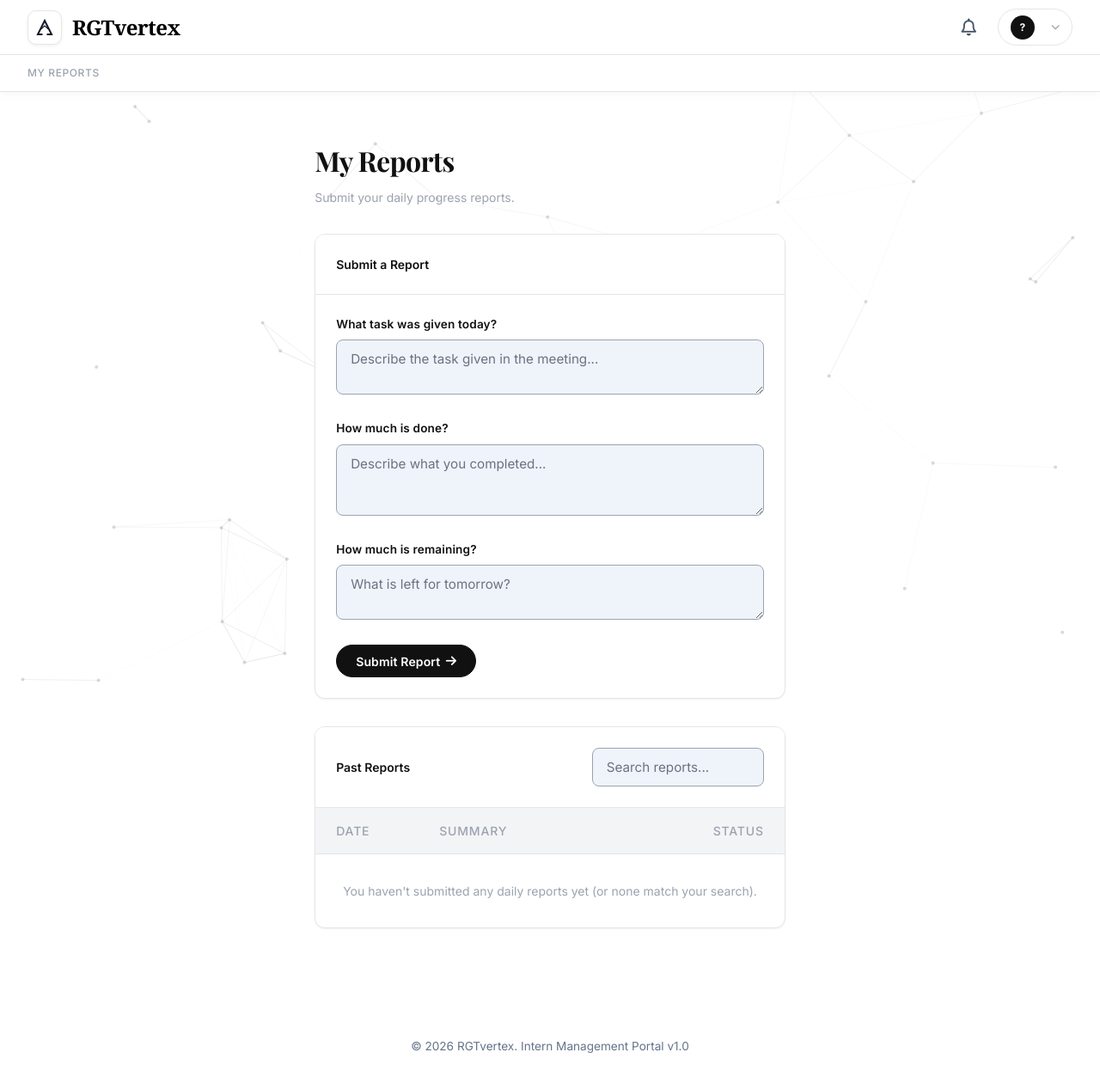
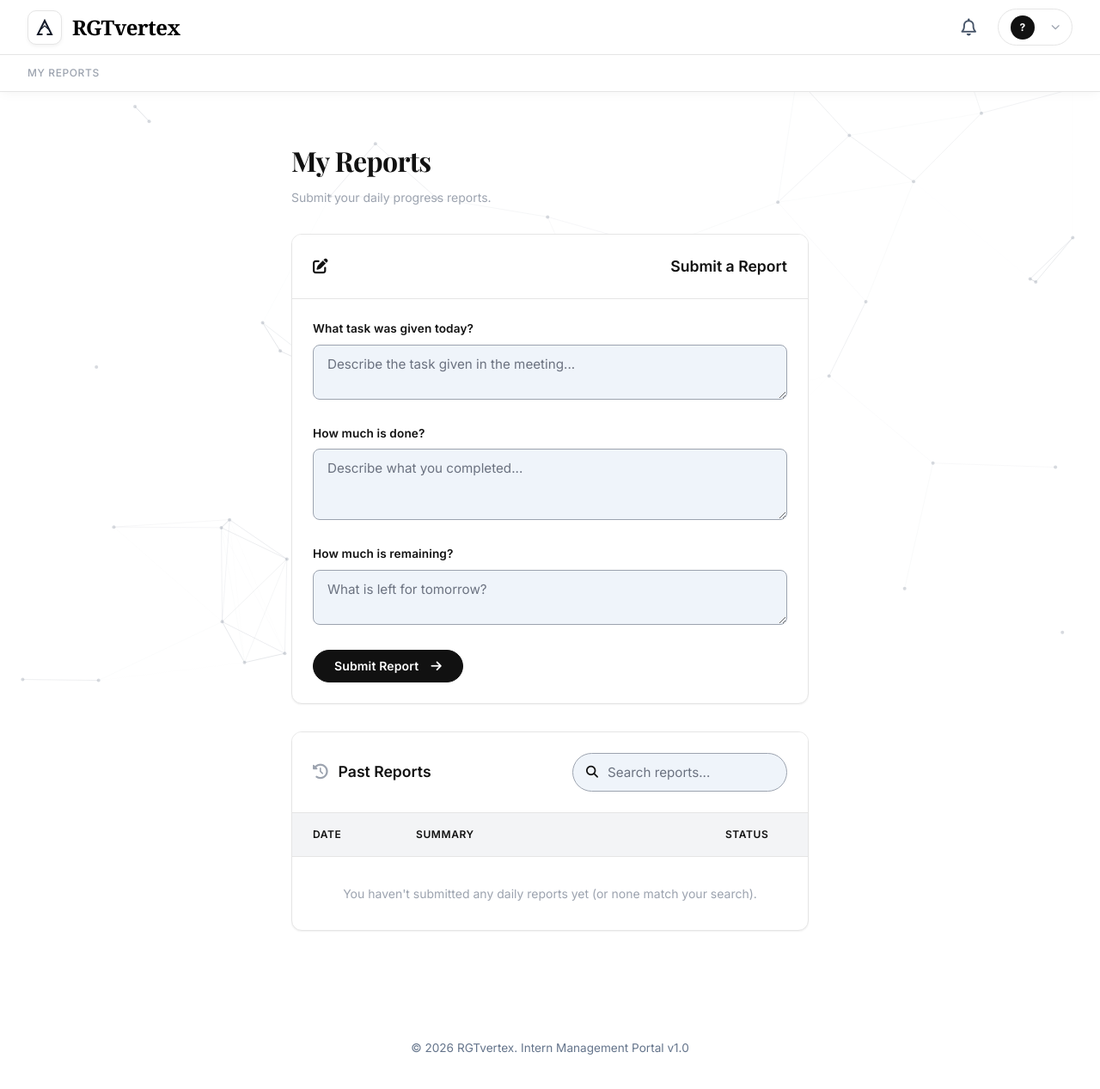
Before and after one commit to RGTvertex-web/Attendance-Portal-try, a Python web app: template templates/intern/reports.html in a window 1280 px wide. Shown: the whole page at 86% size. Before the commit the page ends 1225 px from the top, so only its background shows below. Run offline with Jinja, Linux system fonts and the light colour scheme; the template is opened without the code that fills it, so the values that code supplies are empty; some libraries are stand-ins or nearby versions.

Commit message:
Update reports.html

```diff
--- a/templates/intern/reports.html
+++ b/templates/intern/reports.html
@@ -13,31 +13,31 @@
   </div>
 
   <div class="card" style="margin-bottom: 2rem;">
-    <div class="card-header" style="border-bottom: 1px solid var(--color-border); padding: 1.5rem; font-weight: 600;">
-      Submit a Report
+    <div class="card-header" style="border-bottom: 1px solid var(--color-border); padding: 1.5rem; font-weight: 600; font-size: 1.1rem; display: flex; align-items: center; gap: 0.75rem;">
+      <i class="fa-solid fa-pen-to-square text-primary"></i> Submit a Report
     </div>
     <div class="card-body" style="padding: 1.5rem;">
       <form method="POST" action="{{ url_for('intern.submit_report') }}" novalidate>
         <input type="hidden" name="csrf_token" value="{{ csrf_token() }}">
         <input type="hidden" name="source_page" value="reports">
 
-        <div class="form-group">
-          <label class="form-label" for="task_given">What task was given today?</label>
-          <textarea id="task_given" name="task_given" class="form-control" rows="2" placeholder="Describe the task given in the meeting..." required>{% if today_report %}{{ today_report.report_data.given }}{% endif %}</textarea>
-        </div>
-
-        <div class="form-group">
-          <label class="form-label" for="task_done">How much is done?</label>
-          <textarea id="task_done" name="task_done" class="form-control" rows="3" placeholder="Describe what you completed..." required>{% if today_report %}{{ today_report.report_data.done }}{% endif %}</textarea>
+        <div class="form-group mb-4">
+          <label class="form-label" for="task_given" style="font-weight: 600;">What task was given today?</label>
+          <textarea id="task_given" name="task_given" class="form-control" rows="2" placeholder="Describe the task given in the meeting..." required style="resize: vertical;">{% if today_report %}{{ today_report.report_data.given }}{% endif %}</textarea>
         </div>
 
         <div class="form-group mb-4">
-          <label class="form-label" for="task_remaining">How much is remaining?</label>
-          <textarea id="task_remaining" name="task_remaining" class="form-control" rows="2" placeholder="What is left for tomorrow?" required>{% if today_report %}{{ today_report.report_data.remaining }}{% endif %}</textarea>
+          <label class="form-label" for="task_done" style="font-weight: 600;">How much is done?</label>
+          <textarea id="task_done" name="task_done" class="form-control" rows="3" placeholder="Describe what you completed..." required style="resize: vertical;">{% if today_report %}{{ today_report.report_data.done }}{% endif %}</textarea>
         </div>
 
-        <button type="submit" class="btn btn-primary">
-          {% if today_report %}Update Report{% else %}Submit Report{% endif %} <i class="fa-solid fa-arrow-right"></i>
+        <div class="form-group mb-4">
+          <label class="form-label" for="task_remaining" style="font-weight: 600;">How much is remaining?</label>
+          <textarea id="task_remaining" name="task_remaining" class="form-control" rows="2" placeholder="What is left for tomorrow?" required style="resize: vertical;">{% if today_report %}{{ today_report.report_data.remaining }}{% endif %}</textarea>
+        </div>
+
+        <button type="submit" class="btn btn-primary" style="padding: 0.6rem 1.5rem;">
+          {% if today_report %}Update Report{% else %}Submit Report{% endif %} <i class="fa-solid fa-arrow-right" style="margin-left: 0.5rem;"></i>
         </button>
       </form>
     </div>
@@ -45,38 +45,44 @@
 
   <div class="card">
     <div class="card-header" style="border-bottom: 1px solid var(--color-border); padding: 1.5rem; display: flex; justify-content: space-between; align-items: center; flex-wrap: wrap; gap: 1rem;">
-      <span style="font-weight: 600;">Past Reports</span>
+      <div style="font-weight: 600; font-size: 1.1rem; display: flex; align-items: center; gap: 0.75rem;">
+        <i class="fa-solid fa-clock-rotate-left text-muted"></i> Past Reports
+      </div>
       <form method="GET" action="{{ url_for('intern.reports') }}" style="display: flex; gap: 0.5rem; align-items: center;">
-        <input type="text" name="search" class="form-control" placeholder="Search reports..." value="{{ search }}" style="width: 200px;" onblur="this.form.submit()">
+        <div style="position: relative;">
+          <i class="fa-solid fa-search" style="position: absolute; left: 1rem; top: 50%; transform: translateY(-50%); color: var(--text-muted);"></i>
+          <input type="text" name="search" class="form-control" placeholder="Search reports..." value="{{ search }}" style="width: 250px; padding-left: 2.5rem; border-radius: 99px;" onblur="this.form.submit()">
+        </div>
         <noscript><button type="submit" class="btn btn-secondary btn-sm">Search</button></noscript>
       </form>
     </div>
-    <div class="card-body" style="padding: 0;">
-      <table class="table" style="width: 100%; border-collapse: collapse;">
+    <div class="card-body" style="padding: 0; overflow-x: auto;">
+      <table class="table" style="width: 100%; border-collapse: collapse; min-width: 600px;">
         <thead>
-          <tr style="border-bottom: 1px solid var(--color-border); background: var(--color-surface);">
-            <th style="padding: 1rem 1.5rem; text-align: left; font-weight: 500; font-size: 0.875rem; color: var(--color-text-muted); width: 120px;">Date</th>
-            <th style="padding: 1rem 1.5rem; text-align: left; font-weight: 500; font-size: 0.875rem; color: var(--color-text-muted);">Summary</th>
-            <th style="padding: 1rem 1.5rem; text-align: left; font-weight: 500; font-size: 0.875rem; color: var(--color-text-muted); width: 100px;">Status</th>
+          <tr style="border-bottom: 1px solid var(--color-border); background: #f8fafc;">
+            <th style="padding: 1rem 1.5rem; text-align: left; font-weight: 600; font-size: 0.75rem; text-transform: uppercase; letter-spacing: 0.05em; color: var(--text-muted); width: 120px;">Date</th>
+            <th style="padding: 1rem 1.5rem; text-align: left; font-weight: 600; font-size: 0.75rem; text-transform: uppercase; letter-spacing: 0.05em; color: var(--text-muted);">Summary</th>
+            <th style="padding: 1rem 1.5rem; text-align: left; font-weight: 600; font-size: 0.75rem; text-transform: uppercase; letter-spacing: 0.05em; color: var(--text-muted); width: 120px;">Status</th>
           </tr>
         </thead>
         <tbody>
           {% for sub in submissions %}
-          <tr style="border-bottom: 1px solid var(--color-border);">
-            <td style="padding: 1rem 1.5rem; font-size: 0.875rem;">
-              {{ sub.submitted_at[:10] }}
+          <tr style="border-bottom: 1px solid var(--color-border); transition: background-color 0.2s;" onmouseover="this.style.backgroundColor='#f8fafc'" onmouseout="this.style.backgroundColor='transparent'">
+            <td style="padding: 1.5rem; font-size: 0.9rem; font-weight: 500; white-space: nowrap; vertical-align: top;">
+              <i class="fa-regular fa-calendar" style="color: var(--text-muted); margin-right: 0.5rem;"></i>{{ sub.submitted_at[:10] }}
             </td>
-            <td style="padding: 1rem 1.5rem; font-size: 0.875rem;">
-              <div style="font-weight: 500; margin-bottom: 4px;">Done:</div>
-              <div class="text-muted" style="margin-bottom: 8px;">{{ sub.report_data.done }}</div>
-              <div style="font-weight: 500; margin-bottom: 4px;">Remaining:</div>
-              <div class="text-muted">{{ sub.report_data.remaining }}</div>
+            <td style="padding: 1.5rem; font-size: 0.9rem; vertical-align: top;">
+              <div style="font-size: 0.75rem; text-transform: uppercase; letter-spacing: 0.05em; color: var(--text-muted); margin-bottom: 0.25rem; font-weight: 600;">Done</div>
+              <div style="margin-bottom: 1rem; color: #1e293b; line-height: 1.5;">{{ sub.report_data.done }}</div>
+
+              <div style="font-size: 0.75rem; text-transform: uppercase; letter-spacing: 0.05em; color: var(--text-muted); margin-bottom: 0.25rem; font-weight: 600;">Remaining</div>
+              <div style="color: #475569; line-height: 1.5;">{{ sub.report_data.remaining }}</div>
             </td>
-            <td style="padding: 1rem 1.5rem; font-size: 0.875rem;">
+            <td style="padding: 1.5rem; vertical-align: top;">
               {% if sub.status == 'approved' %}
-                <span class="badge" style="background: #e6f4ea; color: #137333; padding: 0.25rem 0.5rem; border-radius: 99px; font-size: 0.75rem;">Reviewed</span>
+                <span class="badge" style="background: #dcfce7; color: #166534; padding: 0.35rem 0.75rem; border-radius: 99px; font-size: 0.75rem; font-weight: 700; text-transform: uppercase; letter-spacing: 0.05em; border: 1px solid #bbf7d0;">Reviewed</span>
               {% else %}
-                <span class="badge" style="background: var(--color-surface); color: var(--color-text-muted); padding: 0.25rem 0.5rem; border-radius: 99px; border: 1px solid var(--color-border); font-size: 0.75rem;">Pending</span>
+                <span class="badge" style="background: #f1f5f9; color: #475569; padding: 0.35rem 0.75rem; border-radius: 99px; border: 1px solid #cbd5e1; font-size: 0.75rem; font-weight: 700; text-transform: uppercase; letter-spacing: 0.05em;">Pending</span>
               {% endif %}
             </td>
           </tr>
```
